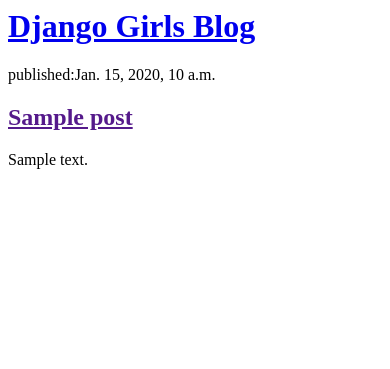
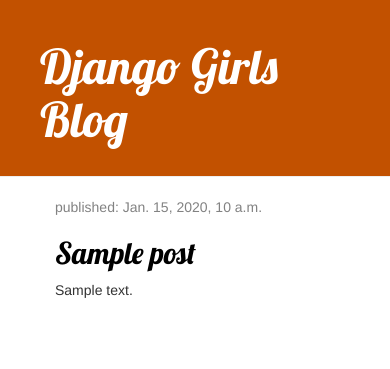
Before and after one commit to chravi414/djangogirls-tutorial, a Django app: page / in a window 390 px wide. Shown: the top 369 px of the page. Run offline with Django 3.2, Linux system fonts and the light colour scheme; tables that the repository leaves empty hold one stand-in row (values such as "Sample post"); some libraries are stand-ins or nearby versions.

Commit message:
Added detail view and base file

```diff
--- /dev/null
+++ b/blog/static/css/blog.css
@@ -0,0 +1,54 @@
+h1 a, h2 a {
+    color: #C25100;
+}
+
+/* body {
+    padding: 15px;
+} */
+
+.page-header {
+    background-color: #C25100;
+    margin-top: 0;
+    padding: 20px 20px 20px 40px;
+}
+
+.page-header h1, .page-header h1 a, .page-header h1 a:visited, .page-header h1 a:active {
+    color: #ffffff;
+    font-size: 36pt;
+    text-decoration: none;
+}
+
+.content {
+    margin-left: 40px;
+}
+
+h1, h2, h3, h4 {
+    font-family: 'Lobster', cursive;
+}
+
+.date {
+    color: #828282;
+}
+
+.save {
+    float: right;
+}
+
+.post-form textarea, .post-form input {
+    width: 100%;
+}
+
+.top-menu, .top-menu:hover, .top-menu:visited {
+    color: #ffffff;
+    float: right;
+    font-size: 26pt;
+    margin-right: 20px;
+}
+
+.post {
+    margin-bottom: 70px;
+}
+
+.post h2 a, .post h2 a:visited {
+    color: #000000;
+}
--- /dev/null
+++ b/blog/templates/blog/base.html
@@ -0,0 +1,23 @@
+{% load static %}
+<html>
+    <head>
+        <title>Django Girls blog</title>
+        <link rel="stylesheet" href="//maxcdn.bootstrapcdn.com/bootstrap/3.2.0/css/bootstrap.min.css">
+        <link rel="stylesheet" href="//maxcdn.bootstrapcdn.com/bootstrap/3.2.0/css/bootstrap-theme.min.css">
+        <link href='//fonts.googleapis.com/css?family=Lobster&subset=latin,latin-ext' rel='stylesheet' type='text/css'>
+        <link rel="stylesheet" href="{% static 'css/blog.css' %}">
+    </head>
+    <body>
+        <div class="page-header">
+            <h1><a href="/">Django Girls Blog</a></h1>
+        </div>
+        <div class="content container">
+            <div class="row">
+                <div class="col-md-8">
+                {% block content %}
+                {% endblock %}
+                </div>
+            </div>
+        </div>
+    </body>
+</html>
--- a/blog/templates/blog/post_list.html
+++ b/blog/templates/blog/post_list.html
@@ -1,17 +1,13 @@
-<html>
-    <head>
-        <title>Django Girls blog</title>
-    </head>
-    <body>
-        <div>
-            <h1><a href="/">Django Girls Blog</a></h1>
+{% extends 'blog/base.html' %}
+
+{% block content %}
+    {% for post in posts %}
+        <div class="post">
+            <div class="date">
+                <p>published: {{ post.published_date }}</p>
+            </div>
+            <h2><a href="{% url 'post_detail' id=post.id %}">{{ post.title }}</a></h2>
+            <p>{{ post.content|linebreaksbr }}</p>
         </div>
-        {% for post in posts %}
-        <div>
-            <p>published:{{post.published_date}}</p>
-            <h2><a href="">{{post.title}}</a></h2>
-            <p>{{post.content | linebreaksbr}}</p>
-        </div>
-        {% endfor %}
-    </body>
-</html>
+    {% endfor %}
+{% endblock %}
--- a/blog/urls.py
+++ b/blog/urls.py
@@ -2,5 +2,6 @@
 from . import views
 
 urlpatterns = [
-    path('', views.post_list, name='post_list')
+    path('', views.post_list, name='post_list'),
+    path('posts/<int:id>', views.post_detail, name='post_detail')
 ]
--- a/blog/views.py
+++ b/blog/views.py
@@ -1,4 +1,4 @@
-from django.shortcuts import render
+from django.shortcuts import render, get_object_or_404
 from django.utils import timezone
 from .models import Post
 
@@ -12,3 +12,12 @@
         'posts': posts
     }
     return render(request, 'blog/post_list.html', context)
+
+
+def post_detail(request, id):
+    post = get_object_or_404(Post, pk=id)
+    context = {
+        'post': post
+    }
+
+    return render(request, 'blog/post_detail.html', context)
--- a/mysite/settings.py
+++ b/mysite/settings.py
@@ -120,3 +120,5 @@
 
 STATIC_URL = '/static/'
 STATIC_ROOT = os.path.join(BASE_DIR, 'static')
+# SITE_ROOT = os.path.dirname(os.path.realpath(__file__))
+# STATICFILES_DIRS = [os.path.join(SITE_ROOT, 'static')]
```
Also changed, not shown: blog/templates/blog/post_detail.html (added, +13 -0 lines).
